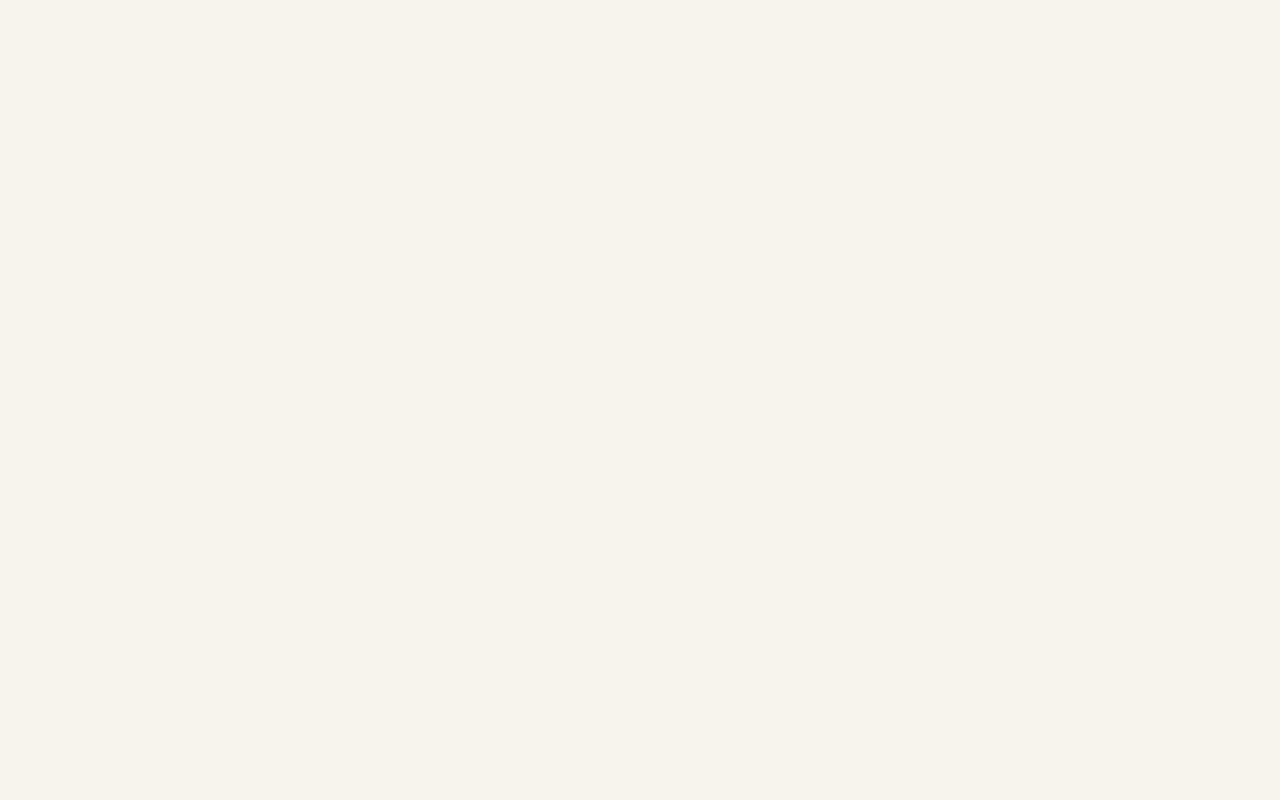
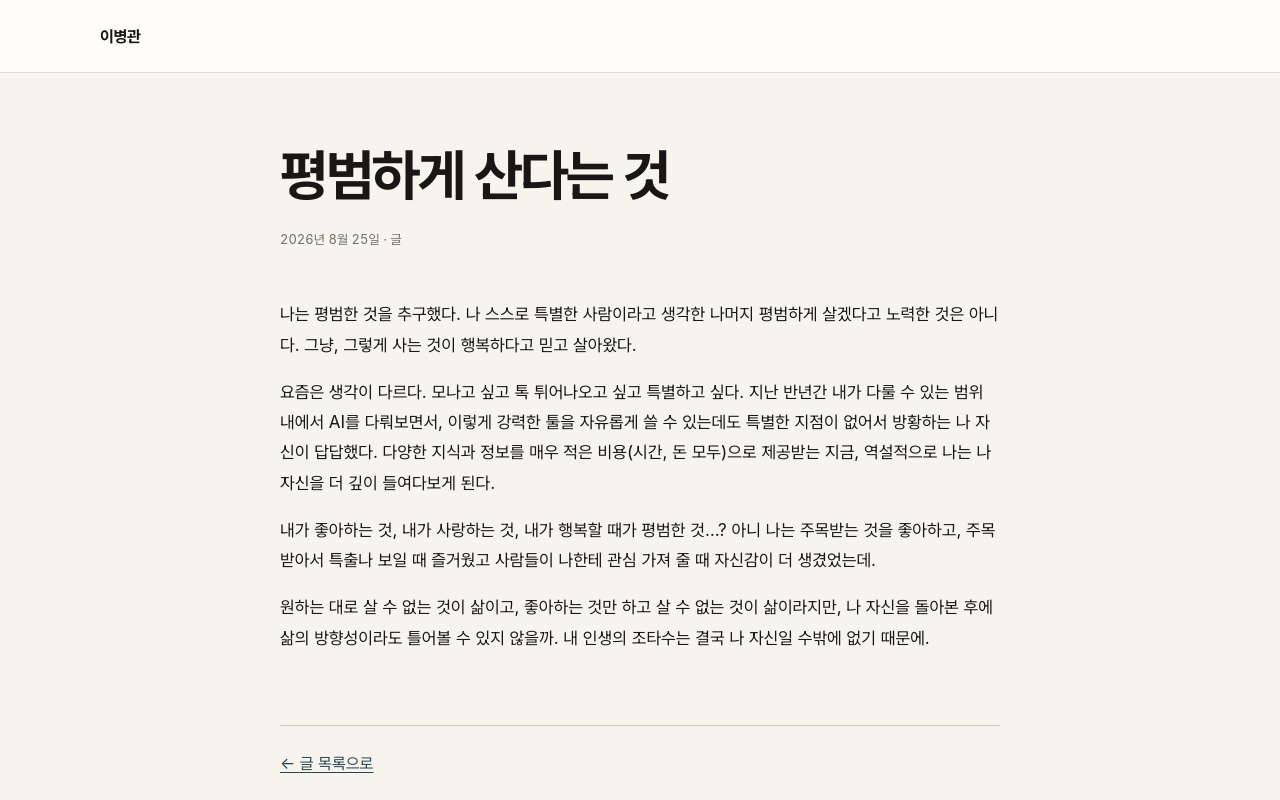
Before and after one commit to lbk0523/personalpage, an Astro site: page /writing/ordinary/ in a window 1280 px wide. Before the commit this address had no page. Shown: the top 800 px of the page. Built offline with nearby package versions, Linux system fonts and the light colour scheme; Astro itself is replaced by a stand-in of ours; a web font is replaced by a local one.

Commit message:
ordinary 첫 글 공개

```diff
--- a/src/content/writing/format.md
+++ b/src/content/writing/format.md
@@ -5,7 +5,6 @@ publishedAt: 2026-08-25
 type: essay
 topics:
   - 일상
-series:
 draft: true
 ---
 
--- a/src/content/writing/ordinary.md
+++ b/src/content/writing/ordinary.md
@@ -5,19 +5,18 @@ publishedAt: 2026-08-25
 type: essay
 topics:
   - 일상
-series:
-draft: true
+draft: false
 ---
 
 나는 평범한 것을 추구했다.
 나 스스로 특별한 사람이라고 생각한 나머지 평범하게 살겠다고 노력한 것은 아니다. 그냥, 그렇게 사는 것이 행복하다고 믿고 살아왔다.
 
 요즘은 생각이 다르다. 모나고 싶고 톡 튀어나오고 싶고 특별하고 싶다.
-지난 반년 간 내가 다룰 수 있는 범위 내에서 AI를 다뤄보면서, 이렇게 강력한 툴을 자유롭게 쓸 수 있는데도 특별한 지점이 없어서 방황하는 내 자신이 답답했다.
-다양한 지식과 정보를 매우 적은 비용(시간, 돈 모두)으로 제공 받는 지금, 역설적으로 나는 내 자신을 더 깊이 들여다보게 된다.
+지난 반년간 내가 다룰 수 있는 범위 내에서 AI를 다뤄보면서, 이렇게 강력한 툴을 자유롭게 쓸 수 있는데도 특별한 지점이 없어서 방황하는 나 자신이 답답했다.
+다양한 지식과 정보를 매우 적은 비용(시간, 돈 모두)으로 제공받는 지금, 역설적으로 나는 나 자신을 더 깊이 들여다보게 된다.
 
-내가 좋아하는 것, 내가 사랑하는 것, 내가 행복할 때가 평험한 것..?
-아니 나는 주목받는 것을 좋아하고, 주목 받아서 특출나 보일 때 즐거웠고 사람들이 나한테 관심 가져줄 때 자신감이 더 생겼었는데.
+내가 좋아하는 것, 내가 사랑하는 것, 내가 행복할 때가 평범한 것...?
+아니 나는 주목받는 것을 좋아하고, 주목받아서 특출나 보일 때 즐거웠고 사람들이 나한테 관심 가져 줄 때 자신감이 더 생겼었는데.
 
 원하는 대로 살 수 없는 것이 삶이고, 좋아하는 것만 하고 살 수 없는 것이 삶이라지만, 나 자신을 돌아본 후에 삶의 방향성이라도 틀어볼 수 있지 않을까.
 내 인생의 조타수는 결국 나 자신일 수밖에 없기 때문에.
```
